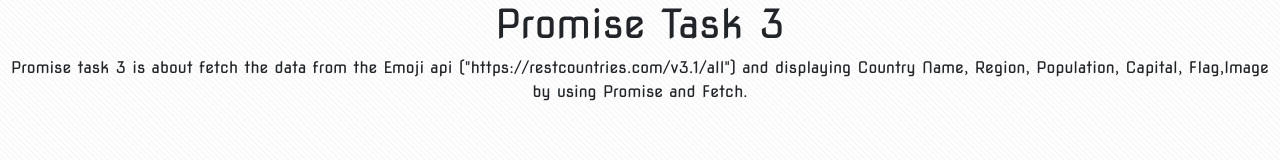
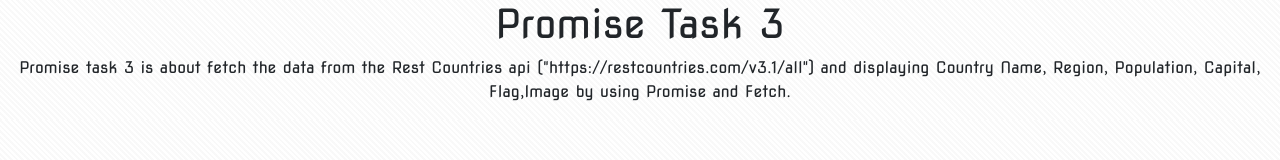
Before and after one commit to DineshGowthamK/Day-20-task---Promise-Task-3, a plain HTML site: page index.html in a window 1280 px wide. Drawn offline with nearby package versions, Linux system fonts and the light colour scheme; no server answers; a web font is replaced by a local one.

Commit message:
Comments Updated

```diff
--- a/index.html
+++ b/index.html
@@ -16,7 +16,7 @@
     <div class="heading">
         <h1 class="title">Promise Task 3</h1>
         <p id="description">
-            Promise task 3 is about fetch the data from the Emoji api ("https://restcountries.com/v3.1/all") and displaying Country Name, Region, Population, Capital, Flag,Image by using Promise and Fetch.
+            Promise task 3 is about fetch the data from the Rest Countries api ("https://restcountries.com/v3.1/all") and displaying Country Name, Region, Population, Capital, Flag,Image by using Promise and Fetch.
         </p>
       </div>
       <div class="container">
--- a/script.js
+++ b/script.js
@@ -1,4 +1,4 @@
-//! Promise task 3 is about fetch the data from the Emoji api ("https://restcountries.com/v3.1/all") and
+//! Promise task 3 is about fetch the data from the Rest Countries api ("https://restcountries.com/v3.1/all") and
 //! displaying Country Name, Region, Population, Capital, Flag,Image by using Promise and Fetch.
 
 //! The div tag is slected by getElementsByClassName
```
